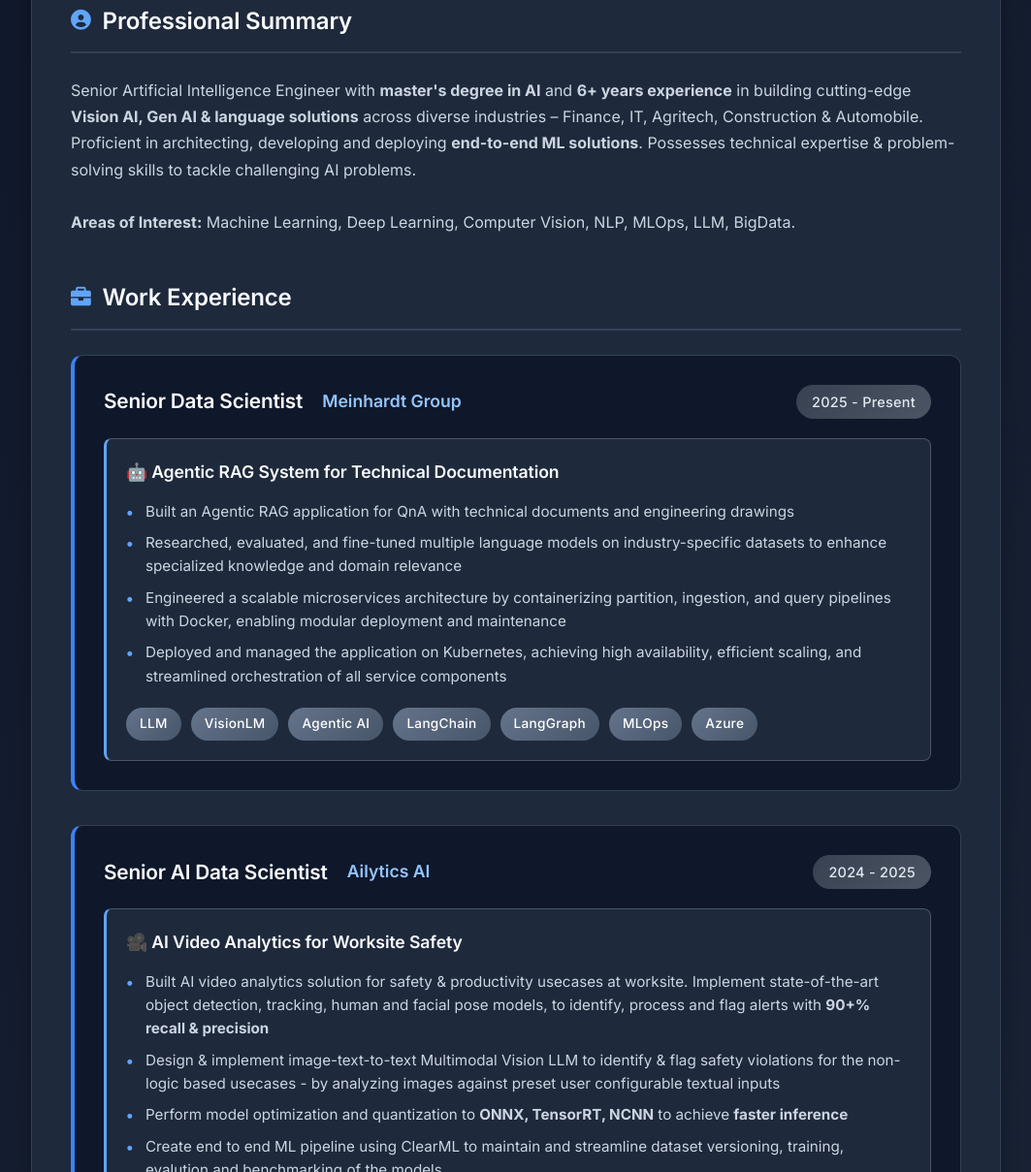
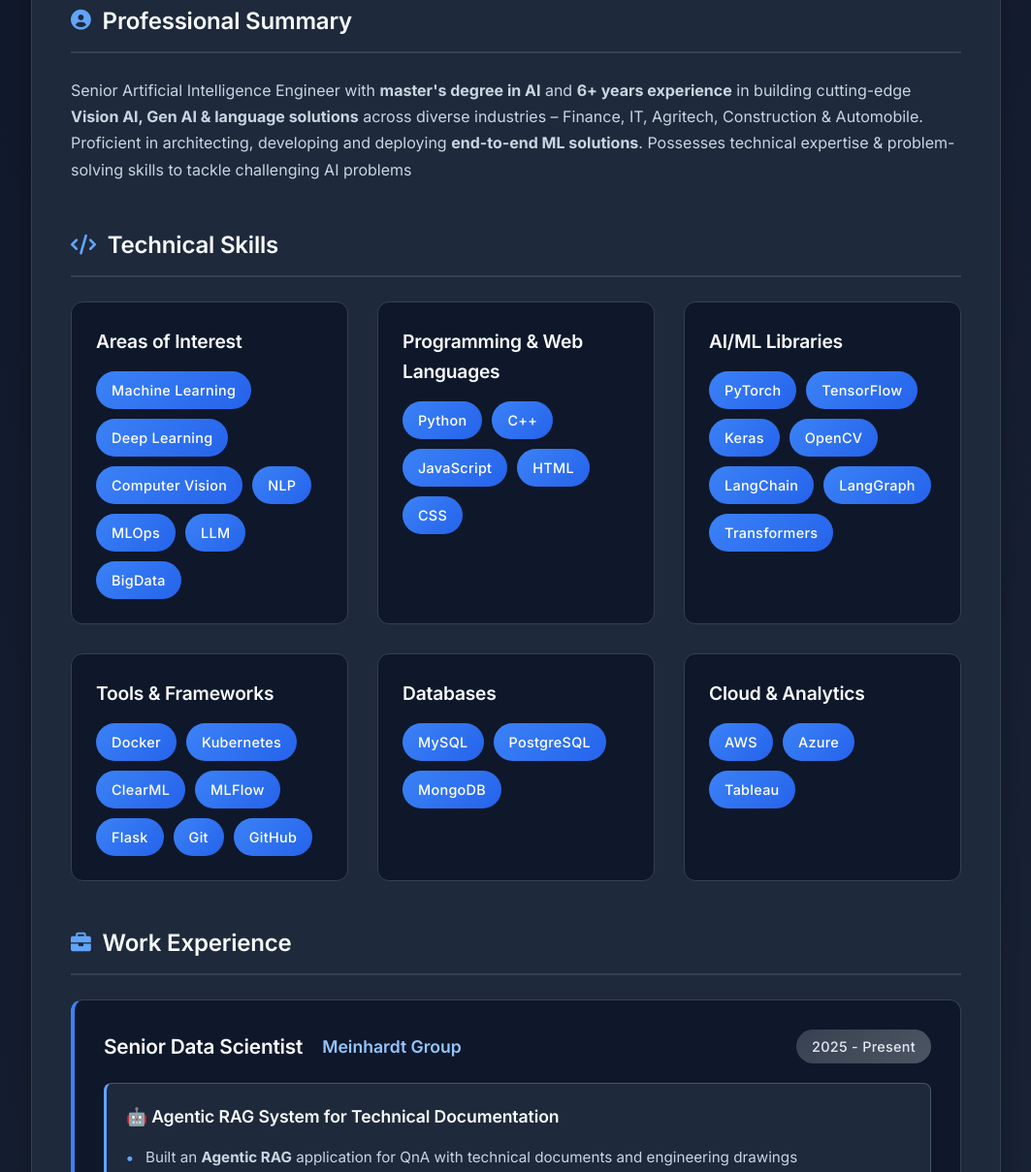
Before and after one commit to gitrohitjain/myportfolio, a plain HTML site: page index.html in a window 1280 px wide. Shown: the part 369-1578 px from the top of the page at 97% size, without its empty margins (108-1171 px from the left). Drawn offline with Linux system fonts and the light colour scheme.

Commit message:
update section

```diff
--- a/index.html
+++ b/index.html
@@ -108,7 +108,75 @@
         <main class="main-content">
             <section class="section" id="summary">
                 <h3><i class="fas fa-user-circle"></i> Professional Summary</h3>
-                <p>Senior Artificial Intelligence Engineer with <strong>master's degree in AI</strong> and <strong>6+ years experience</strong> in building cutting-edge <strong>Vision AI, Gen AI & language solutions</strong> across diverse industries – Finance, IT, Agritech, Construction & Automobile. Proficient in architecting, developing and deploying <strong>end-to-end ML solutions</strong>. Possesses technical expertise & problem-solving skills to tackle challenging AI problems. <br> <br> <strong>Areas of Interest:</strong> Machine Learning, Deep Learning, Computer Vision, NLP, MLOps, LLM, BigData.</p>
+                <p>Senior Artificial Intelligence Engineer with <strong>master's degree in AI</strong> and <strong>6+ years experience</strong> in building cutting-edge <strong>Vision AI, Gen AI & language solutions</strong> across diverse industries – Finance, IT, Agritech, Construction & Automobile. Proficient in architecting, developing and deploying <strong>end-to-end ML solutions</strong>. Possesses technical expertise & problem-solving skills to tackle challenging AI problems
+            </section>
+
+            <section class="section" id="skills">
+                <h3><i class="fas fa-code"></i> Technical Skills</h3>
+                <div class="skills-grid">
+                    <div class="skill-category">
+                        <h4>Areas of Interest</h4>
+                        <div class="skills-list">
+                            <span class="skill">Machine Learning</span>
+                            <span class="skill">Deep Learning</span>
+                            <span class="skill">Computer Vision</span>
+                            <span class="skill">NLP</span>
+                            <span class="skill">MLOps</span>
+                            <span class="skill">LLM</span>
+                            <span class="skill">BigData</span>
+                        </div>
+                    </div>
+                    <div class="skill-category">
+                        <h4>Programming & Web Languages</h4>
+                        <div class="skills-list">
+                            <span class="skill">Python</span>
+                            <span class="skill">C++</span>
+                            <span class="skill">JavaScript</span>
+                            <span class="skill">HTML</span>
+                            <span class="skill">CSS</span>
+                        </div>
+                    </div>
+                    <div class="skill-category">
+                        <h4>AI/ML Libraries</h4>
+                        <div class="skills-list">
+                            <span class="skill">PyTorch</span>
+                            <span class="skill">TensorFlow</span>
+                            <span class="skill">Keras</span>
+                            <span class="skill">OpenCV</span>
+                            <span class="skill">LangChain</span>
+                            <span class="skill">LangGraph</span>
+                            <span class="skill">Transformers</span>
+                        </div>
+                    </div>
+                    <div class="skill-category">
+                        <h4>Tools & Frameworks</h4>
+                        <div class="skills-list">
+                            <span class="skill">Docker</span>
+                            <span class="skill">Kubernetes</span>
+                            <span class="skill">ClearML</span>
+                            <span class="skill">MLFlow</span>
+                            <span class="skill">Flask</span>
+                            <span class="skill">Git</span>
+                            <span class="skill">GitHub</span>
+                        </div>
+                    </div>
+                    <div class="skill-category">
+                        <h4>Databases</h4>
+                        <div class="skills-list">
+                            <span class="skill">MySQL</span>
+                            <span class="skill">PostgreSQL</span>
+                            <span class="skill">MongoDB</span>
+                        </div>
+                    </div>
+                    <div class="skill-category">
+                        <h4>Cloud & Analytics</h4>
+                        <div class="skills-list">
+                            <span class="skill">AWS</span>
+                            <span class="skill">Azure</span>
+                            <span class="skill">Tableau</span>
+                        </div>
+                    </div>
+                </div>
             </section>
 
             <section class="section" id="experience">
@@ -123,9 +191,9 @@
                     <div class="project-subsection">
                         <h5 class="project-title">🤖 Agentic RAG System for Technical Documentation</h5>
                         <ul class="project-details">
-                            <li>Built an Agentic RAG application for QnA with technical documents and engineering drawings</li>
-                            <li>Researched, evaluated, and fine-tuned multiple language models on industry-specific datasets to enhance specialized knowledge and domain relevance</li>
-                            <li>Engineered a scalable microservices architecture by containerizing partition, ingestion, and query pipelines with Docker, enabling modular deployment and maintenance</li>
+                            <li>Built an <strong>Agentic RAG</strong> application for QnA with technical documents and engineering drawings</li>
+                            <li>Researched, benchmarked & fine-tuned multiple open-source models on industry-specific data to enhance specialized knowledge & domain relevance - <strong>accuracy</strong> 95%+, <strong>consistency</strong> 99%+, <strong>hallucination</strong> <5%</li>
+                            <li>Engineered a <strong>scalable</strong> microservices architecture by containerizing partition, ingestion, and query pipelines with Docker, enabling modular deployment and maintenance</li>
                             <li>Deployed and managed the application on Kubernetes, achieving high availability, efficient scaling, and streamlined orchestration of all service components</li>
                         </ul>
                         <div class="project-tech">
@@ -344,58 +412,6 @@
                 </div>
             </section>
 
-            <section class="section" id="skills">
-                <h3><i class="fas fa-code"></i> Technical Skills</h3>
-                <div class="skills-grid">
-                    <div class="skill-category">
-                        <h4>Programming Languages</h4>
-                        <div class="skills-list">
-                            <span class="skill">Python</span>
-                            <span class="skill">C++</span>
-                            <span class="skill">JavaScript</span>
-                            <span class="skill">HTML</span>
-                            <span class="skill">CSS</span>
-                        </div>
-                    </div>
-                    <div class="skill-category">
-                        <h4>AI/ML Libraries</h4>
-                        <div class="skills-list">
-                            <span class="skill">PyTorch</span>
-                            <span class="skill">TensorFlow</span>
-                            <span class="skill">Keras</span>
-                            <span class="skill">OpenCV</span>
-                            <span class="skill">LangChain</span>
-                            <span class="skill">LangGraph</span>
-                            <span class="skill">Transformers</span>
-                        </div>
-                    </div>
-                    <div class="skill-category">
-                        <h4>Tools & Frameworks</h4>
-                        <div class="skills-list">
-                            <span class="skill">Docker</span>
-                            <span class="skill">Kubernetes</span>
-                            <span class="skill">ClearML</span>
-                            <span class="skill">MLFlow</span>
-                            <span class="skill">Flask</span>
-                            <span class="skill">Git</span>
-                            <span class="skill">GitHub</span>
-                        </div>
-                    </div>
-                    <div class="skill-category">
-                        <h4>Databases & Cloud</h4>
-                        <div class="skills-list">
-                            <span class="skill">MySQL</span>
-                            <span class="skill">PostgreSQL</span>
-                            <span class="skill">MongoDB</span>
-                            <span class="skill">AWS</span>
-                            <span class="skill">Azure</span>
-                            <span class="skill">Tableau</span>
-                            <span class="skill">Spark</span>
-                        </div>
-                    </div>
-                </div>
-            </section>
-
             <section class="section" id="projects">
                 <h3><i class="fas fa-trophy"></i> Projects</h3>
                 <div class="project-item">
```
